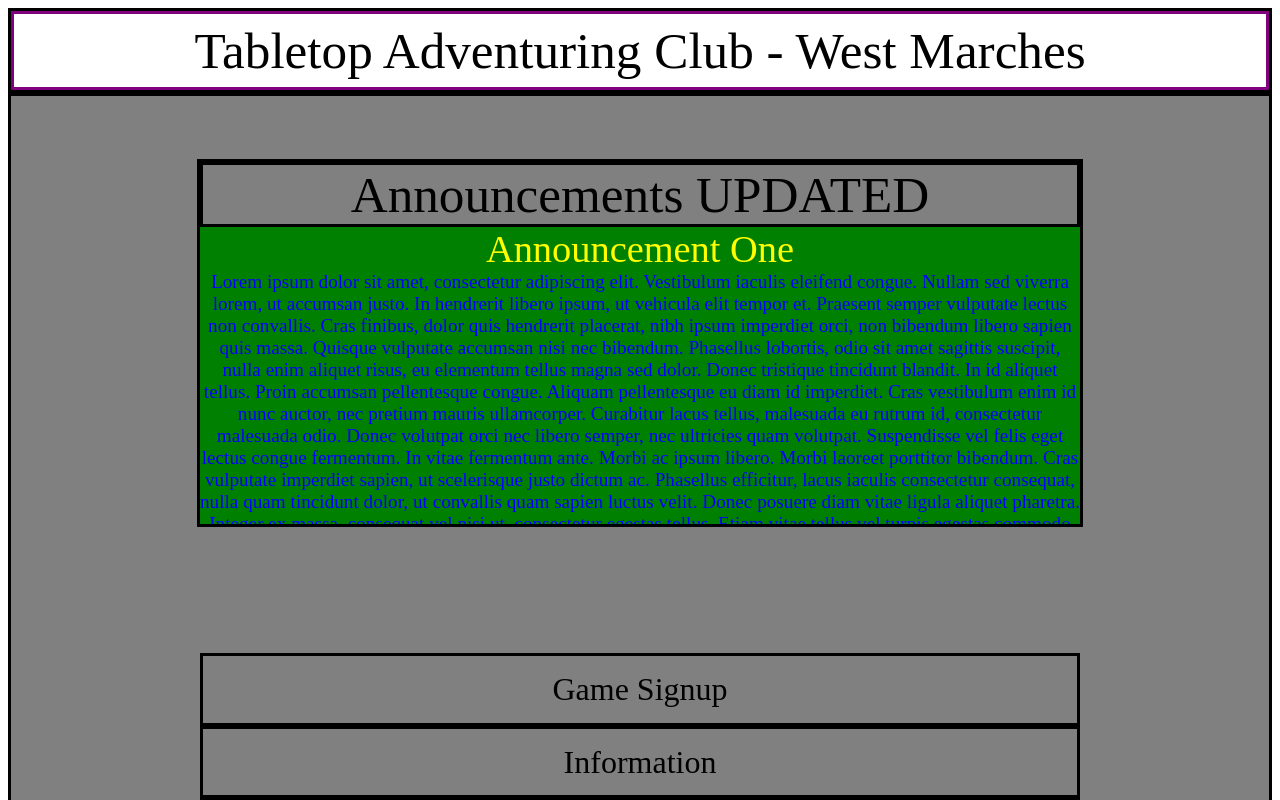
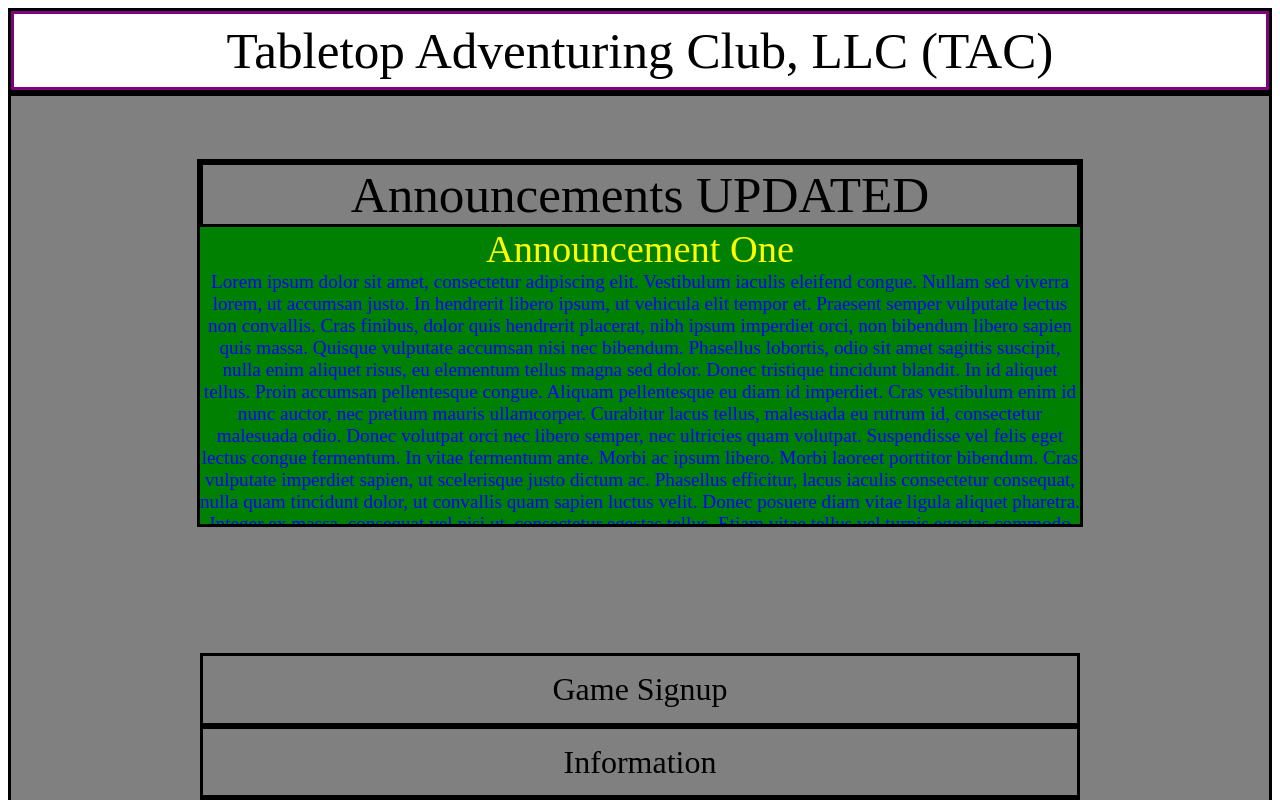
Before and after one commit to pakuhn93/TAC, a React (Vite) app: page /TAC in a window 1280 px wide. Shown: the top 800 px of the page. Built offline with nearby package versions, Linux system fonts and the light colour scheme.

Commit message:
changed the text of the title

```diff
--- a/src/pages/Home/Home.jsx
+++ b/src/pages/Home/Home.jsx
@@ -4,7 +4,7 @@ export default function Home(){
     // Header Navigation
     const navHeader = [
         {
-            text: "Tabletop Adventuring Club - West Marches",
+            text: "Tabletop Adventuring Club, LLC (TAC)",
             url: "/TAC"
         },
     ];
```
